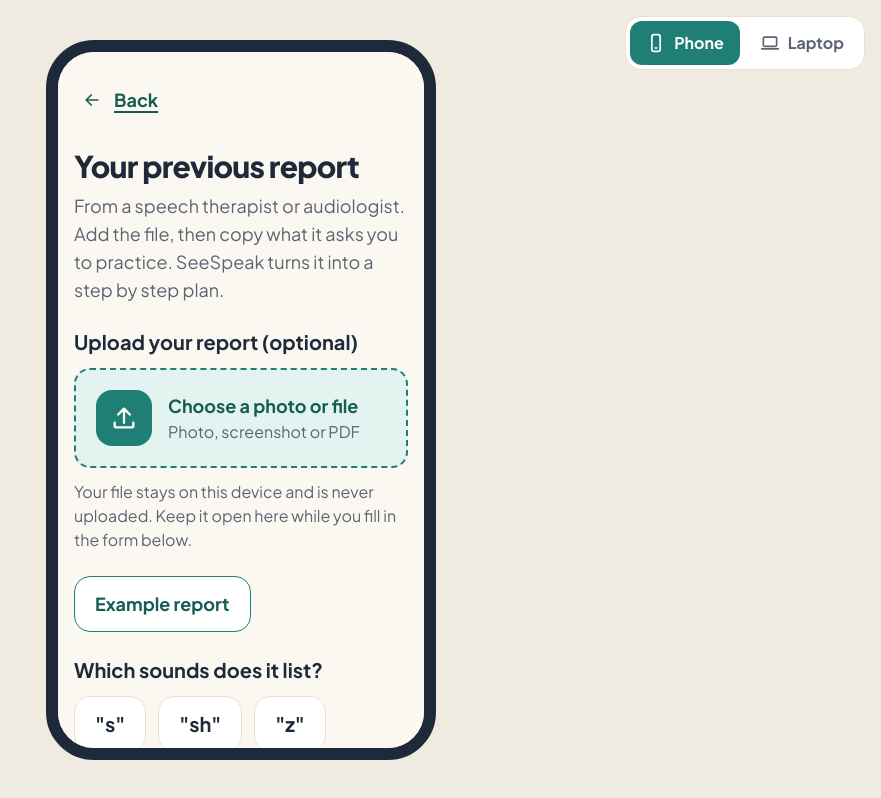
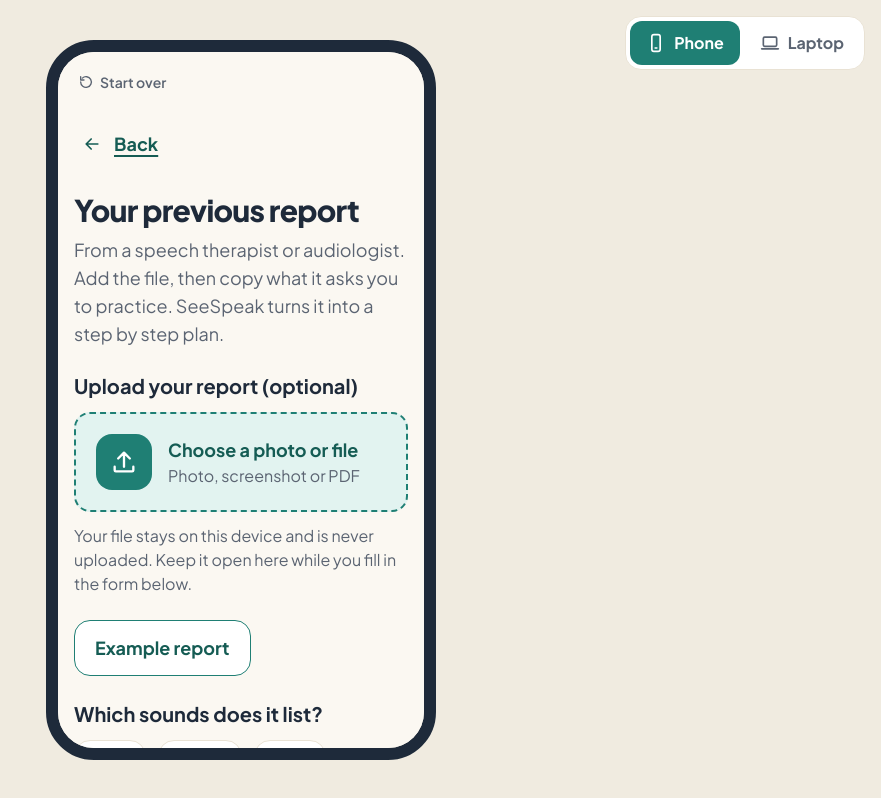
Before and after one commit to whynobro/SeeSpeakAi, a Next.js app: page /report in a window 1280 px wide. Shown: the whole page, without its empty margins (399-1280 px from the left). Built offline with nearby package versions, Linux system fonts and the light colour scheme.

Commit message:
feat(ui): Start over button clears everything saved on this device

```diff
--- a/src/components/Icons.tsx
+++ b/src/components/Icons.tsx
@@ -208,3 +208,11 @@ export function TrashIcon(props: IconProps) {
     </Svg>
   );
 }
+
+export function RestartIcon(props: IconProps) {
+  return (
+    <Svg {...props}>
+      <path d="M4 12a8 8 0 1 0 2.5-5.8M4 4v5h5" />
+    </Svg>
+  );
+}
--- /dev/null
+++ b/src/components/StartOver.tsx
@@ -0,0 +1,68 @@
+'use client';
+
+import { useState } from 'react';
+import { START_OVER } from '@/content/tryIt';
+import { clearAll } from '@/lib/store';
+import { RestartIcon } from './Icons';
+
+/** Every saved key this app writes starts with "seespeak." or "seespeak:". The view size choice is only a display setting, so it stays. */
+const KEEP = 'seespeak:view-mode';
+
+function clearEverything(): void {
+  clearAll();
+  try {
+    for (const store of [window.localStorage, window.sessionStorage]) {
+      for (const key of Object.keys(store)) {
+        if ((key.startsWith('seespeak.') || key.startsWith('seespeak:')) && key !== KEEP)
+          store.removeItem(key);
+      }
+    }
+  } catch {
+    // Storage blocked: nothing was saved.
+  }
+}
+
+/** A small "Start over" control at the top-left of every page. One tap asks, a second tap on Yes clears. */
+export function StartOver() {
+  const [asking, setAsking] = useState(false);
+
+  function confirm() {
+    clearEverything();
+    setAsking(false);
+    // A full load, so every screen reads the empty storage fresh.
+    window.location.assign('/');
+  }
+
+  return (
+    <div className="flex min-h-11 flex-wrap items-center gap-2 px-3 pt-2 text-sm">
+      {asking ? (
+        <div role="group" aria-label={START_OVER.ask} className="flex flex-wrap items-center gap-2">
+          <span className="font-bold">{START_OVER.ask}</span>
+          <button
+            type="button"
+            onClick={confirm}
+            className="min-h-11 rounded-xl bg-foreground px-4 font-bold text-background"
+          >
+            {START_OVER.yes}
+          </button>
+          <button
+            type="button"
+            onClick={() => setAsking(false)}
+            className="min-h-11 rounded-xl border border-line bg-surface px-4 font-bold"
+          >
+            {START_OVER.cancel}
+          </button>
+        </div>
+      ) : (
+        <button
+          type="button"
+          onClick={() => setAsking(true)}
+          className="inline-flex min-h-11 items-center gap-1.5 rounded-xl px-2 font-semibold text-muted hover:bg-accent-soft hover:text-accent-edge"
+        >
+          <RestartIcon className="h-4 w-4" />
+          {START_OVER.button}
+        </button>
+      )}
+    </div>
+  );
+}
--- a/src/components/ViewModeFrame.tsx
+++ b/src/components/ViewModeFrame.tsx
@@ -2,6 +2,7 @@
 
 import { type ReactNode, useEffect, useState } from 'react';
 import { LaptopIcon, PhoneIcon } from './Icons';
+import { StartOver } from './StartOver';
 
 type ViewMode = 'phone' | 'laptop';
 
@@ -75,6 +76,7 @@ export function ViewModeFrame({ children }: { children: ReactNode }) {
             : 'flex flex-1 flex-col md:[&_main]:max-w-3xl md:[&_main]:px-8 md:[&_main]:pt-20'
         }
       >
+        <StartOver />
         {children}
       </div>
     </div>
--- a/src/content/tryIt.ts
+++ b/src/content/tryIt.ts
@@ -26,3 +26,10 @@ export const EXAMPLE_REPORT = {
   ageGroup: 'teen' as const,
   interests: 'soccer, cooking',
 } as const;
+
+export const START_OVER = {
+  button: 'Start over',
+  ask: 'Clear all practice on this device?',
+  yes: 'Yes',
+  cancel: 'Cancel',
+} as const;
```
